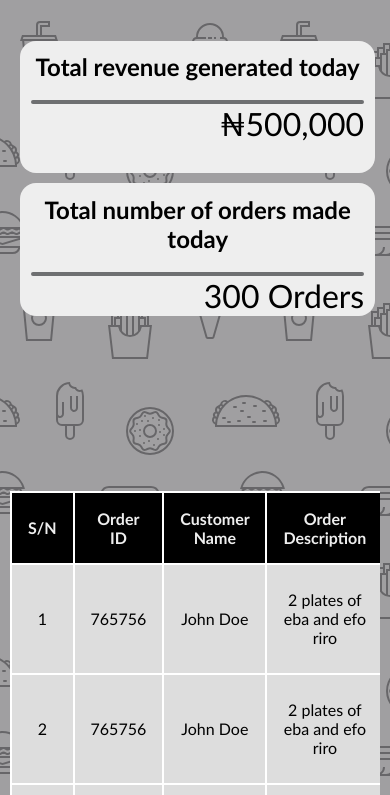
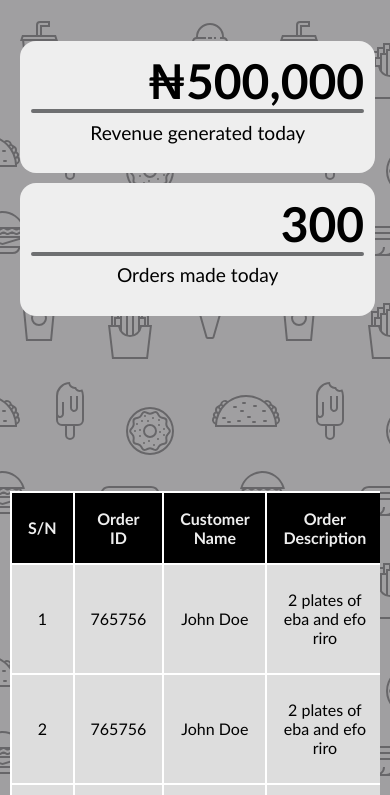
Before and after one commit to fxola/Booka, a plain HTML site: page UI/dashboard.html in a window 390 px wide. Shown: the part 49-844 px from the top of the page. Drawn offline with Linux system fonts and the light colour scheme.

Commit message:
tweaked dashboard

```diff
--- a/UI/css/style.css
+++ b/UI/css/style.css
@@ -655,6 +655,10 @@ button.delete:hover{
 }
 
 @media(max-width:769px){
+
+    #meal-nav{
+        z-index: 9999;
+    }
     #add-meal button{
         width:auto;
     }
@@ -716,14 +720,22 @@ button.delete:hover{
     align-items: center;
     text-align: center;
     padding:.7em;
+    width:40%;
     /* color:#6e6f71; */
 
 }
 
+.board > h2{
+    text-align: right;
+    font-size:2.5em;
+}
+
 .board > p{
-    text-align: right;
-    font-size:2em;
+    margin-top:10px;
+    font-size: 1.2em;
 }
+
+
 
  hr{
     border: 2.5px solid #6e6f71;
@@ -779,13 +791,19 @@ td{
     .board-table{
         margin-top:7em;
     }
-    /* .board-table{
-        padding-top: 25em;
-    } */
 
     #table{
         overflow-x: auto;
         overflow-x: auto;
     }
 
+    .board >h2{
+        font-size:3em;
+    }
+
+    .board > p{
+        margin-top: .4em;
+        font-size: 1.2em;
+    }
+
 }
--- a/UI/dashboard.html
+++ b/UI/dashboard.html
@@ -36,16 +36,14 @@
             <section id="dashboard-wrapper">
                 <section id="dashboard">
                     <article class="board">
-                        <h2>Total revenue generated today</h2>
-                        <br>
+                        <h2>&#8358;500,000</h2>
                         <hr>
-                        <p>&#8358;500,000</p>
+                        <p>Revenue generated today</p>
                     </article>
                     <article class="board">
-                        <h2>Total number of orders made today</h2>
-                        <br>
+                        <h2>300</h2>
                         <hr>
-                        <p>300 Orders</p>
+                        <p>Orders made today</p>
                     </article>
                 </section>
 
```
Also changed, not shown: UI/meal.html (+1 -1 lines), UI/signin.html (+1 -1 lines).
